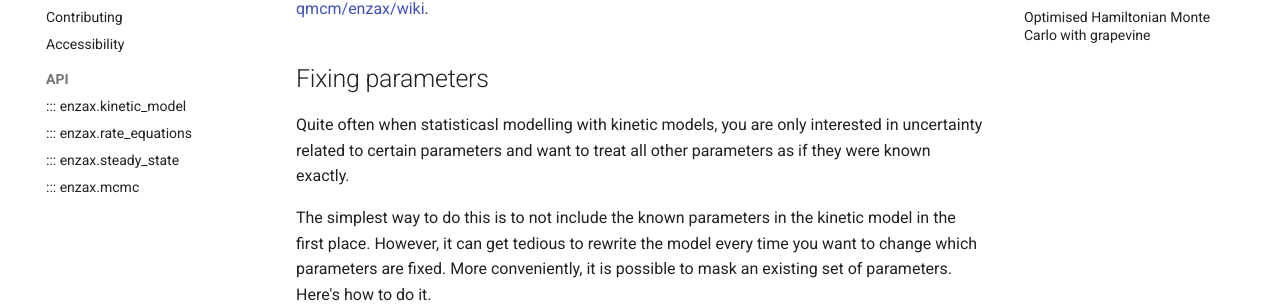
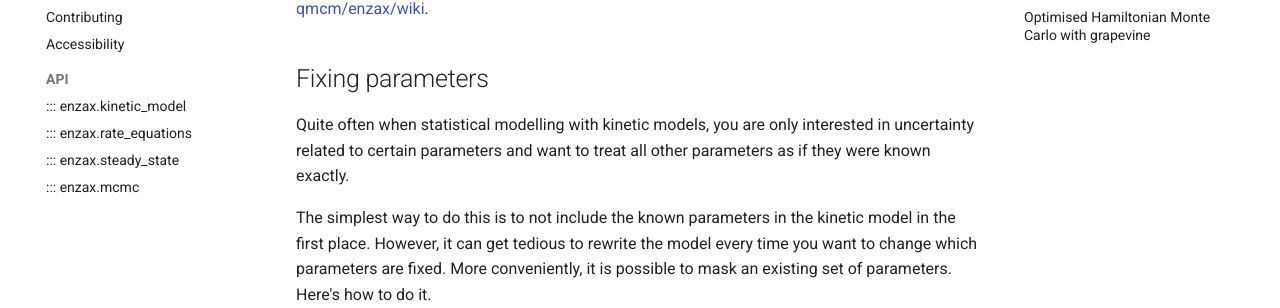
Before and after one commit to dtu-qmcm/enzax, an MkDocs documentation site: the page built from docs/statistical_modelling.md, in a window 1280 px wide and 900 px high, scrolled down 343 px. Shown: the part 145-453 px from the top of the window. Built offline with MkDocs 1.6.1 and Material for MkDocs 9.7.7, drawn with Linux system fonts in a browser that asks for light colours; comment, search, counter and statistics services are not loaded; some of the changed text lies outside the part shown.

Commit message:
Small docs update

```diff
--- a/docs/statistical_modelling.md
+++ b/docs/statistical_modelling.md
@@ -10,7 +10,7 @@ Users are highly encouraged to post more examples to enzax's wiki: <https://gith
 
 ## Fixing parameters
 
-Quite often when statisticasl modelling with kinetic models, you are only interested in uncertainty related to certain parameters and want to treat  all other parameters as if they were known exactly.
+Quite often when statistical modelling with kinetic models, you are only interested in uncertainty related to certain parameters and want to treat  all other parameters as if they were known exactly.
 
 The simplest way to do this is to not include the known parameters in the kinetic model in the first place. However, it can get tedious to rewrite the model every time you want to change which parameters are fixed. More conveniently, it is possible to mask an existing set of parameters. Here's how to do it.
 
```
Also changed, not shown: other parts of docs/statistical_modelling.md (+2 -0 lines).
